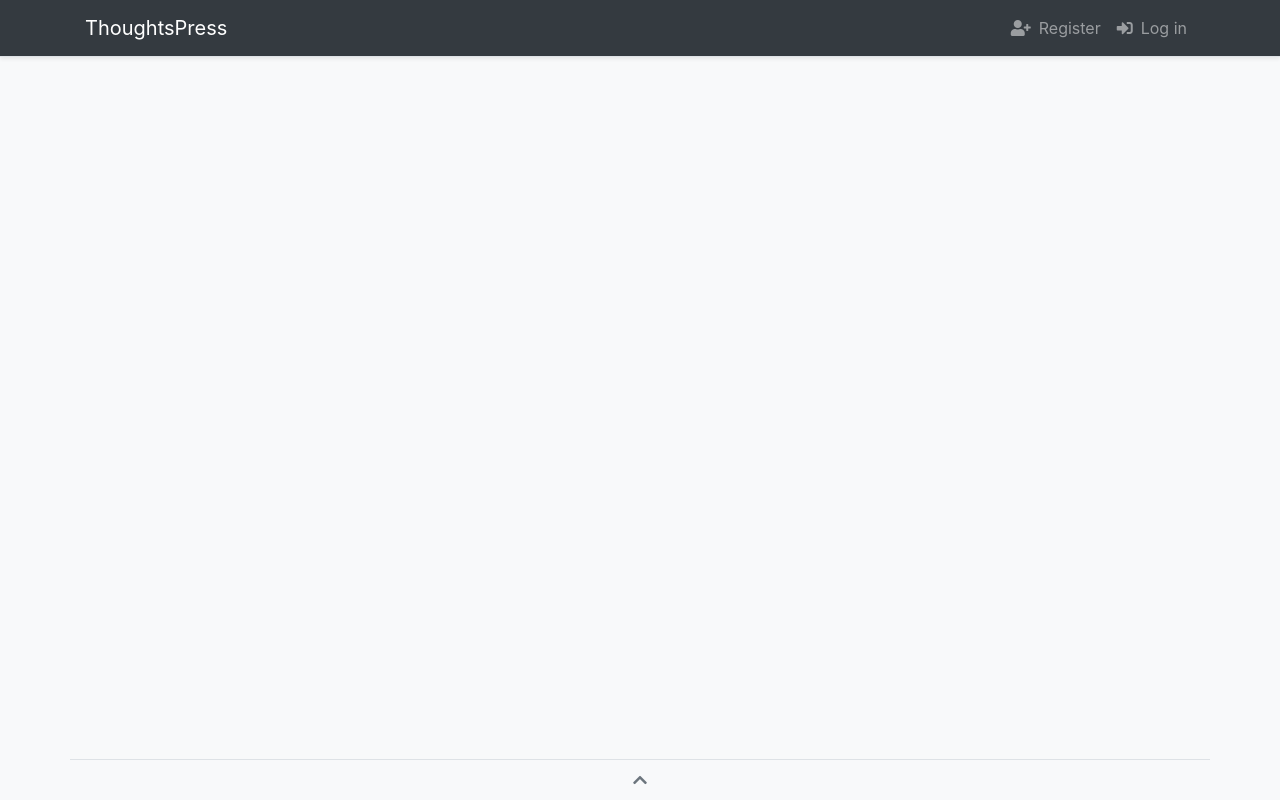
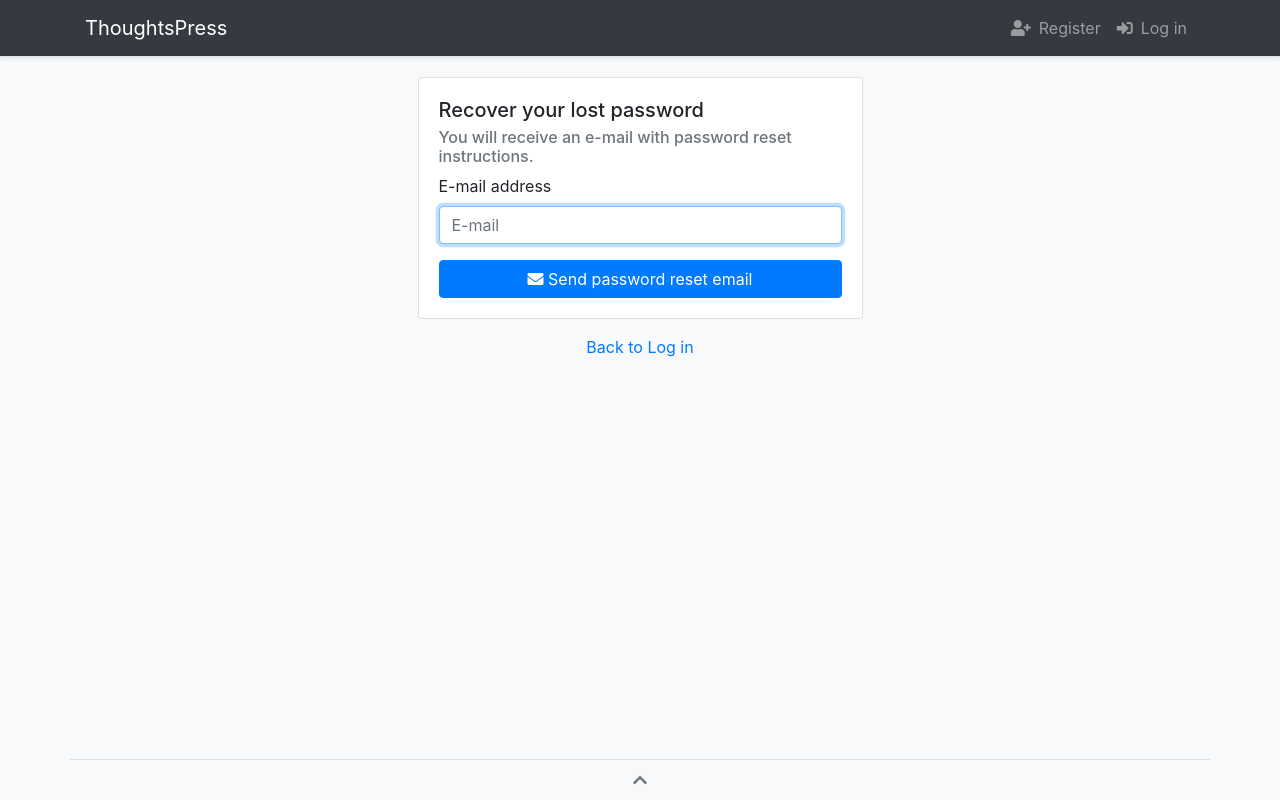
Before and after one commit to ankurk91/angular-demo-2021, an Angular app: page /forgot-password in a window 1280 px wide. Before the commit this address led to /. Built offline with nearby package versions, Linux system fonts and the light colour scheme.

Commit message:
Add forgot password screen

```diff
--- /dev/null
+++ b/src/app/Auth/forgot-password/forgot-password.component.html
@@ -0,0 +1,31 @@
+<div class="row justify-content-center mt-3">
+  <div class="col-lg-5 col-md-6">
+
+    <div class="card mb-3">
+      <div class="card-body">
+        <h5 class="card-title">Recover your lost password</h5>
+        <h6 class="card-subtitle text-muted">You will receive an e-mail with password reset instructions.</h6>
+
+        <form class="mt-2" method="POST" action="/">
+          <div class="form-group">
+            <label for="input-email"> E-mail address</label>
+            <input id="input-email" type="email" class="form-control "
+                   name="email" value="" placeholder="E-mail" required autofocus>
+
+          </div>
+
+          <div class="form-group mb-0">
+            <button type="submit" class="btn btn-primary btn-block">
+              <i class="fas fa-envelope"></i> Send password reset email
+            </button>
+          </div>
+        </form>
+      </div>
+    </div>
+    <div class="text-center">
+      <a routerLink="/login">
+        Back to Log in
+      </a>
+    </div>
+  </div>
+</div>
--- /dev/null
+++ b/src/app/Auth/forgot-password/forgot-password.component.ts
@@ -0,0 +1,16 @@
+import {Component, OnInit} from '@angular/core';
+
+@Component({
+  selector: 'app-forgot-password',
+  templateUrl: './forgot-password.component.html',
+  styles: []
+})
+export class ForgotPasswordComponent implements OnInit {
+
+  constructor() {
+  }
+
+  ngOnInit(): void {
+  }
+
+}
--- a/src/app/Auth/login/login.component.html
+++ b/src/app/Auth/login/login.component.html
@@ -4,7 +4,7 @@
     <div class="card mb-3">
       <div class="card-body">
         <h5 class="card-title">Log in to your account</h5>
-        <form method="POST" action="/login">
+        <form method="POST" action="/">
           <div class="form-group">
             <label for="input-email">E-mail</label>
             <input id="input-email" type="email" class="form-control "
@@ -36,7 +36,7 @@
       </div>
     </div>
     <div class="text-center">
-      <a href="/password/reset">
+      <a routerLink="/forgot-password">
         Forgot your password?
       </a>
     </div>
--- a/src/app/app-routing.module.ts
+++ b/src/app/app-routing.module.ts
@@ -2,10 +2,12 @@ import {NgModule} from '@angular/core';
 import {RouterModule, Routes} from '@angular/router';
 import {LoginComponent} from "./Auth/login/login.component";
 import {RegisterComponent} from "./Auth/register/register.component";
+import {ForgotPasswordComponent} from "./Auth/forgot-password/forgot-password.component";
 
 const routes: Routes = [
   {path: 'login', component: LoginComponent},
   {path: 'register', component: RegisterComponent},
+  {path: 'forgot-password', component: ForgotPasswordComponent},
   {path: '**', redirectTo: '/'}
 ];
 
--- a/src/app/app.module.ts
+++ b/src/app/app.module.ts
@@ -4,13 +4,15 @@ import {BrowserModule} from '@angular/platform-browser';
 import {AppRoutingModule} from './app-routing.module';
 import {AppComponent} from './app.component';
 import {LoginComponent} from './Auth/login/login.component';
-import { RegisterComponent } from './Auth/register/register.component'
+import { RegisterComponent } from './Auth/register/register.component';
+import { ForgotPasswordComponent } from './Auth/forgot-password/forgot-password.component'
 
 @NgModule({
   declarations: [
     AppComponent,
     LoginComponent,
-    RegisterComponent
+    RegisterComponent,
+    ForgotPasswordComponent
   ],
   imports: [
     BrowserModule,
```
